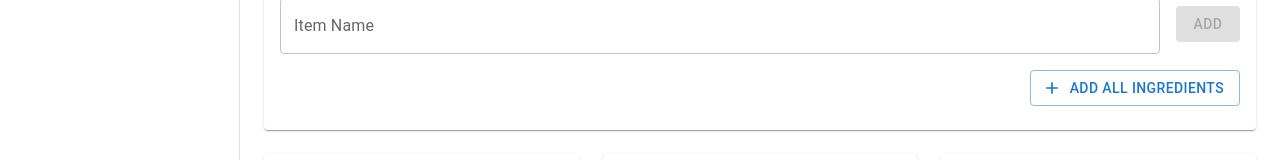
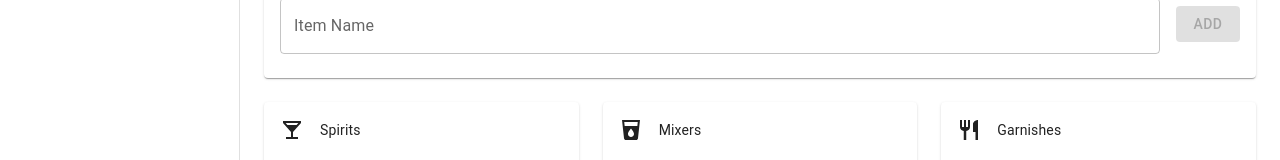
Before and after one commit to paulmona/drinkai, a React (Create React App) app: page / in a window 1280 px wide. Shown: the part 248-408 px from the top of the page. Built offline with nearby package versions, Linux system fonts and the light colour scheme; no server answers.

Commit message:
Remove Add All Ingredients button

```diff
--- a/src/components/Inventory.tsx
+++ b/src/components/Inventory.tsx
@@ -108,16 +108,6 @@ export default function Inventory() {
   };
 
   /**
-   * Adds all items from drinkItems.ts to the inventory
-   */
-  const handleAddAllItems = () => {
-    const allItems = drinkItems.map(item => item.name);
-    const updatedInventory = Array.from(new Set([...inventory, ...allItems]));
-    setInventory(updatedInventory);
-    saveInventory(updatedInventory);
-  };
-
-  /**
    * Handles removing an item from the inventory
    * @param itemToRemove The item to be removed
    */
@@ -179,15 +169,6 @@ export default function Inventory() {
               sx={{ mt: 1 }}
             >
               Add
-            </Button>
-          </Box>
-          <Box sx={{ mt: 2, display: 'flex', justifyContent: 'flex-end' }}>
-            <Button
-              variant="outlined"
-              onClick={handleAddAllItems}
-              startIcon={<AddIcon />}
-            >
-              Add All Ingredients
             </Button>
           </Box>
         </CardContent>
```
